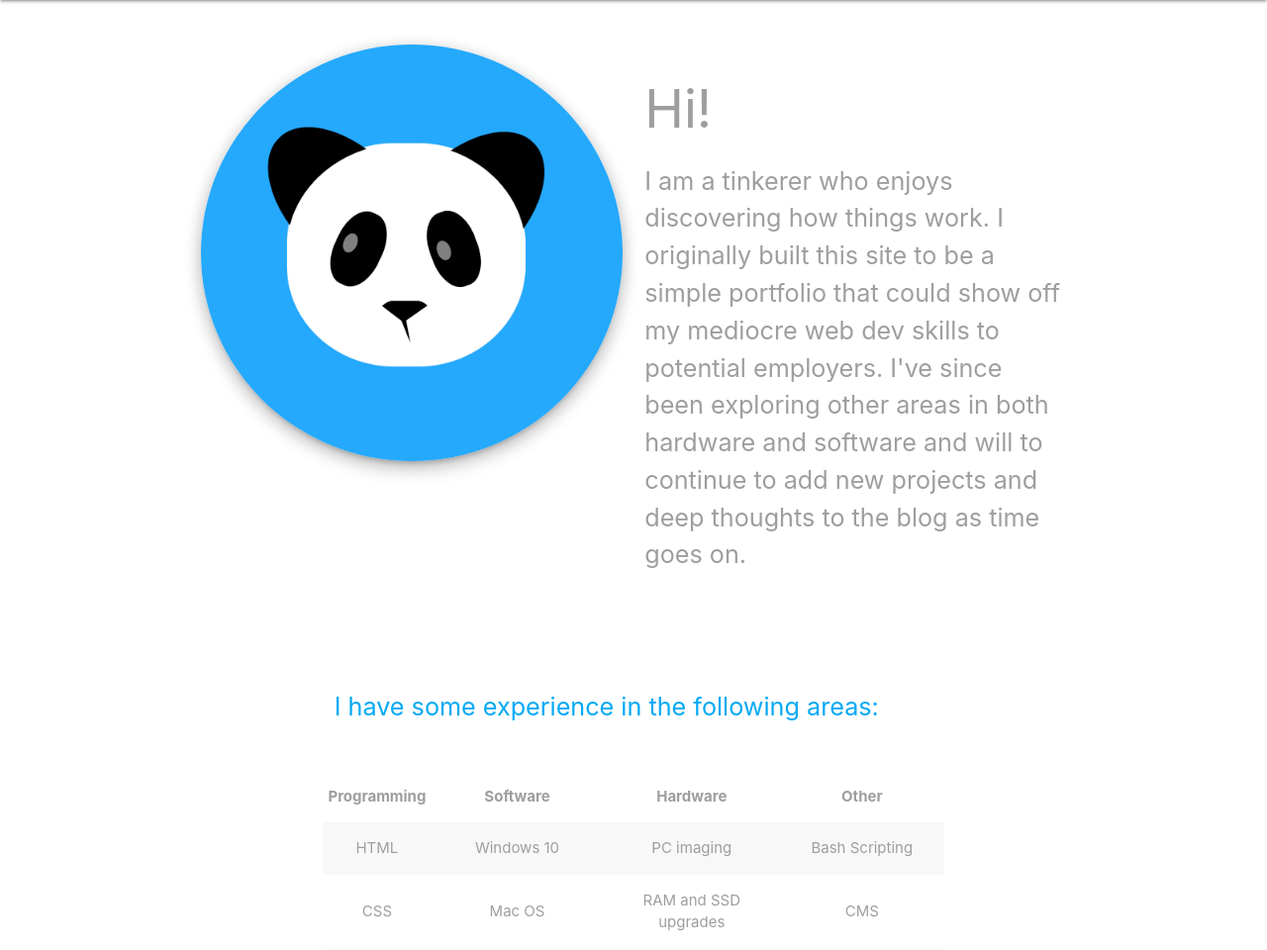
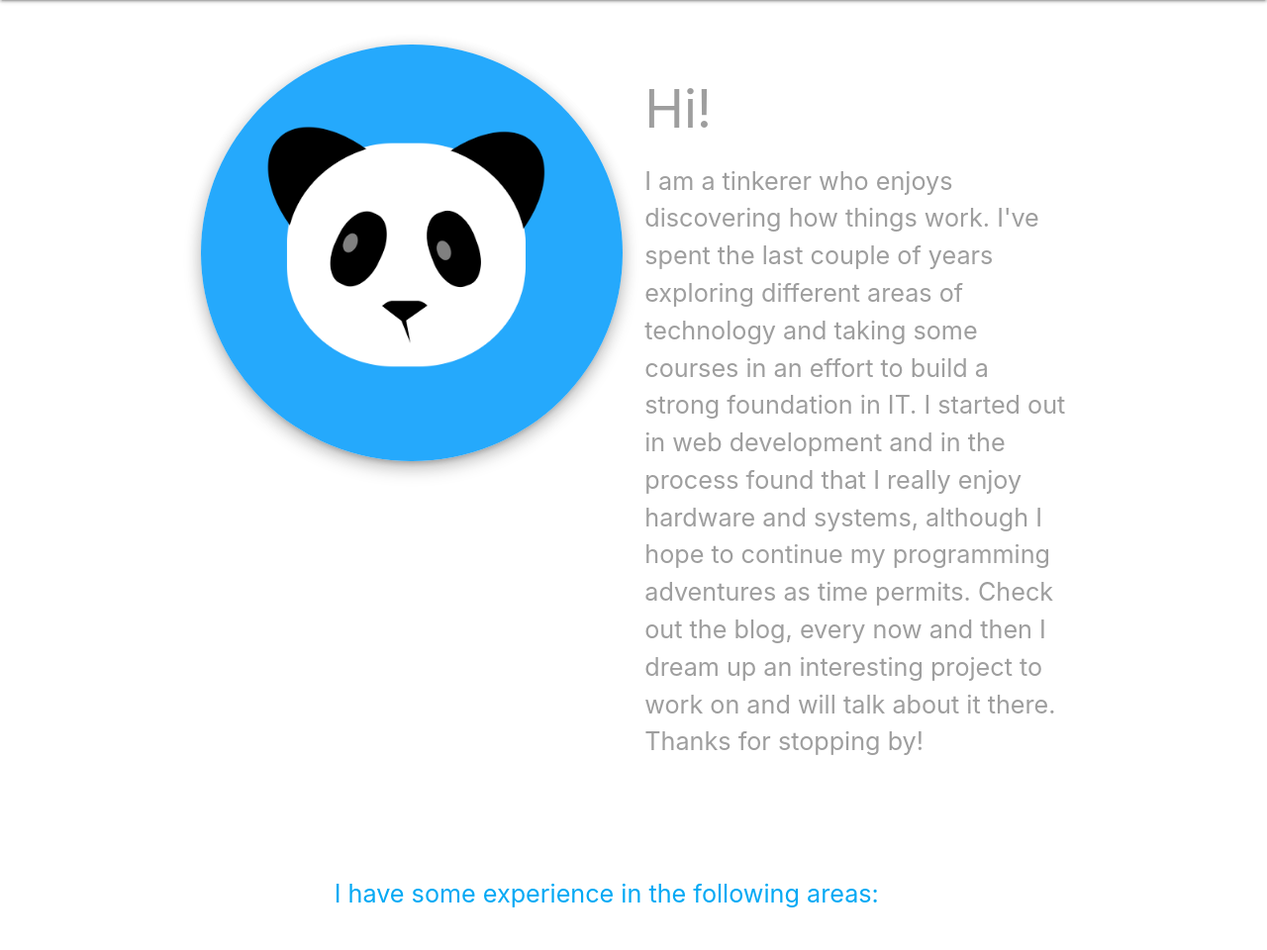
Before and after one commit to corfucius/corfuciusv2, a Django app: page /about in a window 1280 px wide. Shown: the part 64-1024 px from the top of the page at 99% size. Run offline with Django 3.2, Linux system fonts and the light colour scheme; some libraries are stand-ins or nearby versions.

Commit message:
about page update

```diff
--- a/templates/pages/about.html
+++ b/templates/pages/about.html
@@ -10,10 +10,7 @@
     <div class="col m6 s12 grey-text">
       <h2>Hi!</h2>
       <p class="flow-text">
-        I am a tinkerer who enjoys discovering how things work. I originally built this site to be a simple portfolio that could show off my mediocre web dev skills to
-        potential employers. I've since been exploring other
-        areas in both hardware and software and will to continue to add new projects and deep thoughts to the blog
-        as time goes on.
+        I am a tinkerer who enjoys discovering how things work. I've spent the last couple of years exploring different areas of technology and taking some courses in an effort to build a strong foundation in IT. I started out in web development and in the process found that I really enjoy hardware and systems, although I hope to continue my programming adventures as time permits. Check out the blog, every now and then I dream up an interesting project to work on and will talk about it there. Thanks for stopping by!
       </p>
     </div>
   </div>
```
